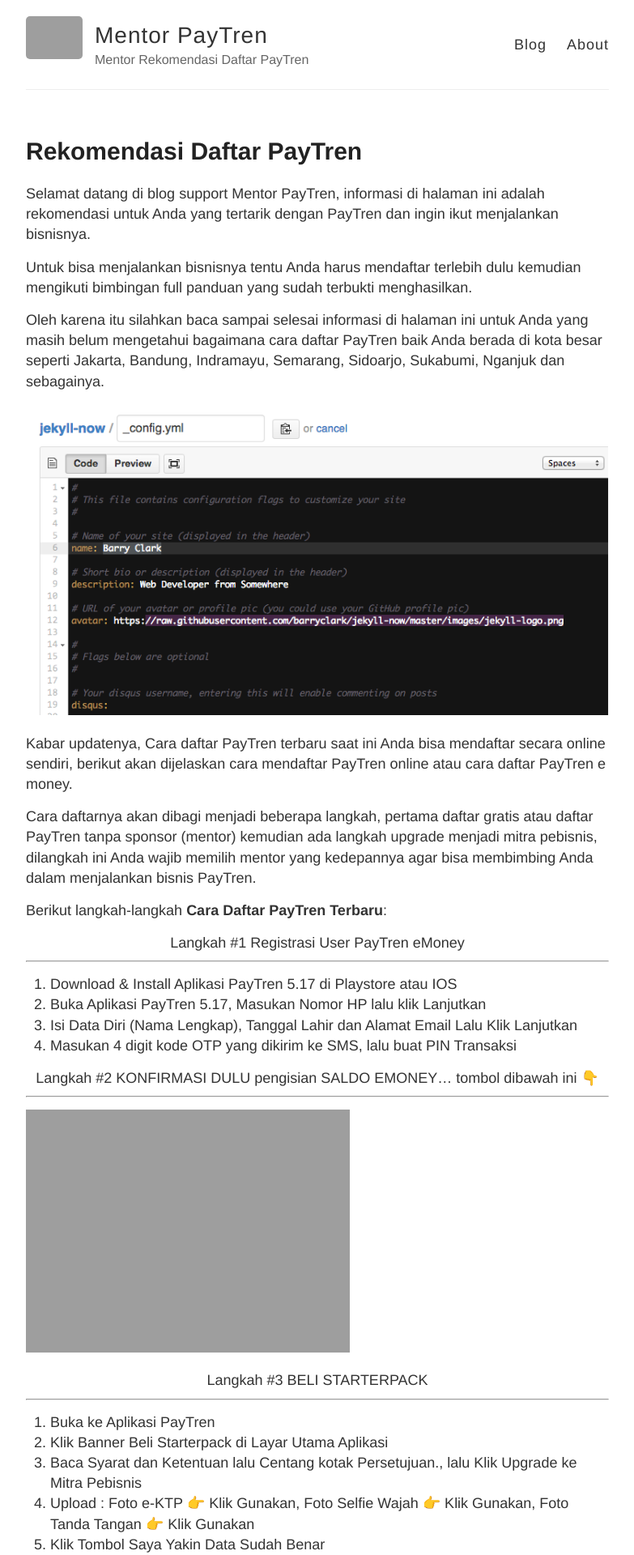
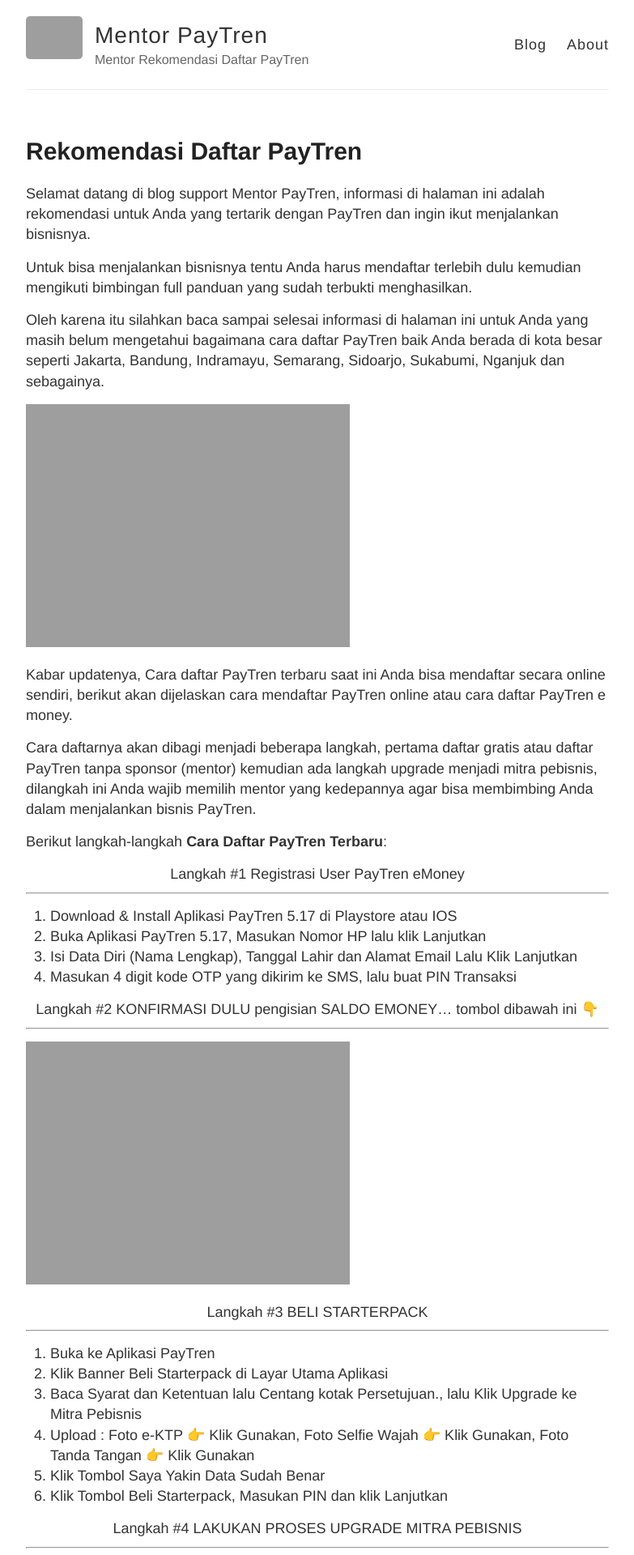
Before and after one commit to adminpaytren/Cara-Daftar-PayTren, a Jekyll site: the page built from _posts/2019-4-5-Cara-Daftar-PayTren.md, in a window 1280 px wide. Shown: the top 1920 px of the page at 81% size, without its empty margins (248-1031 px from the left). Built offline with Jekyll 4.4.1, drawn with Linux system fonts in a browser that asks for light colours; comment, search, counter and statistics services are not loaded; grey boxes are pictures that could not be loaded.

Commit message:
Update 2019-4-5-Cara-Daftar-PayTren.md

```diff
--- a/_posts/2019-4-5-Cara-Daftar-PayTren.md
+++ b/_posts/2019-4-5-Cara-Daftar-PayTren.md
@@ -9,7 +9,7 @@ Untuk bisa menjalankan bisnisnya tentu Anda harus mendaftar terlebih dulu kemudi
 
 Oleh karena itu silahkan baca sampai selesai informasi di halaman ini untuk Anda yang masih belum mengetahui bagaimana cara daftar PayTren baik Anda berada di kota besar seperti Jakarta, Bandung, Indramayu, Semarang, Sidoarjo, Sukabumi, Nganjuk dan sebagainya.
 
-![_config.yml]({{ site.baseurl }}/images/config.png)
+![keuntungan-paytren](https://adminpaytren.github.io/Cara-Daftar-PayTren-di-Android/images/benefit.jpg)
 
 Kabar updatenya, Cara daftar PayTren terbaru saat ini Anda bisa mendaftar secara online sendiri, berikut akan dijelaskan cara mendaftar PayTren online atau cara daftar PayTren e money.
 
```
